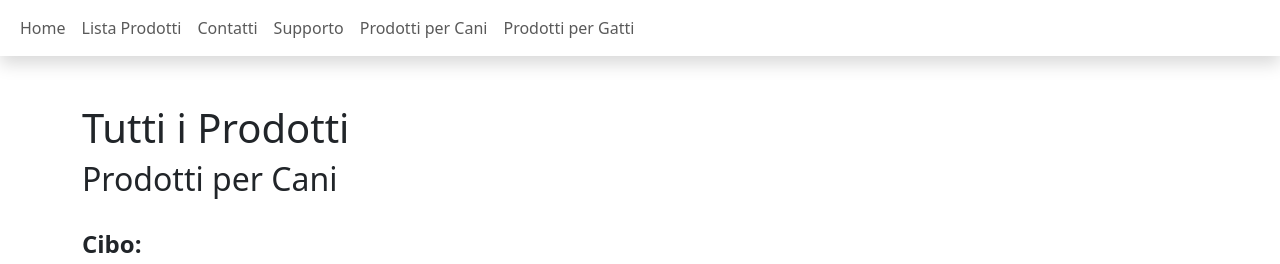
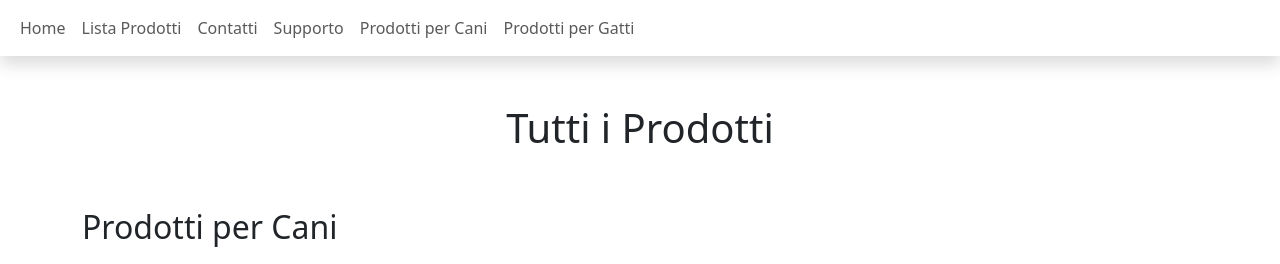
Before and after one commit to DaniloSalerno/php-oop-2, a PHP site: page / in a window 1280 px wide. Shown: the top 264 px of the page. Run offline with PHP 8.4, Linux system fonts and the light colour scheme.

Commit message:
fix title

```diff
--- a/partials/main.php
+++ b/partials/main.php
@@ -5,7 +5,7 @@
 
         <div class="container">
 
-            <h1>Tutti i Prodotti</h1>
+            <h1 class="pb-5 text-center">Tutti i Prodotti</h1>
 
             <?php
             include ROOT . DS . 'partials' . DS . 'dog_products.php';
```
